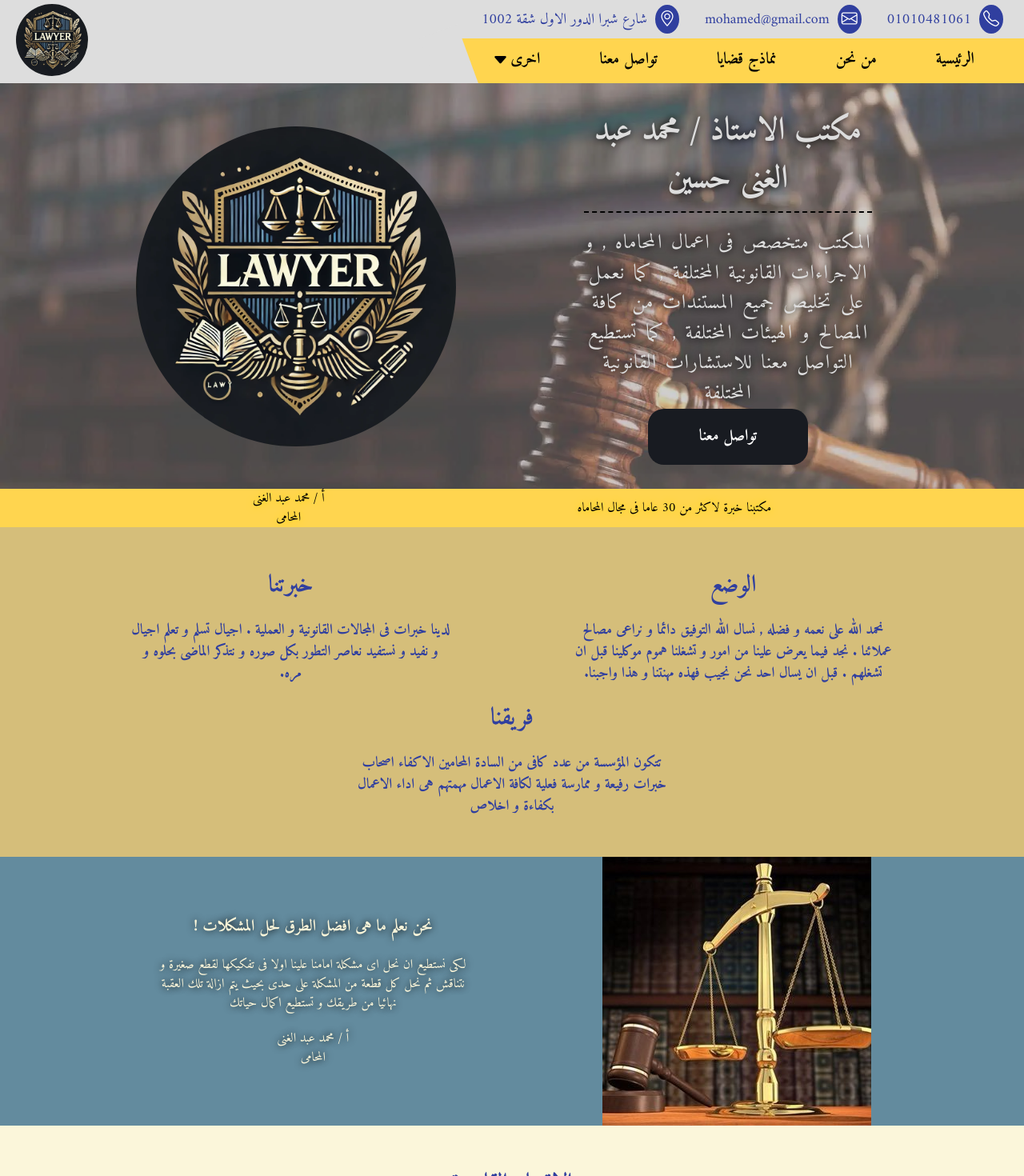
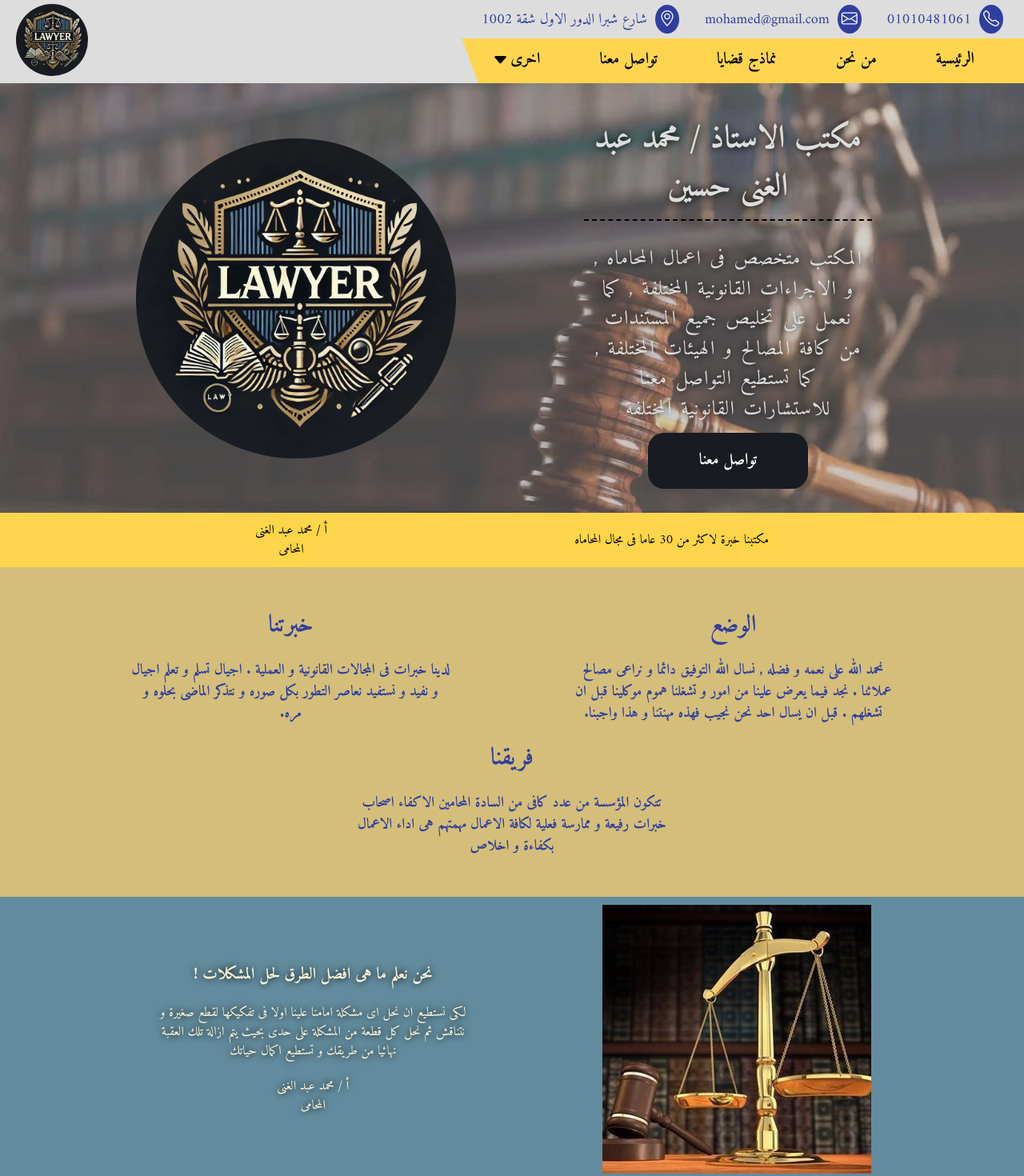
Before and after one commit to 3fhs/lawyer, a React (Create React App) app: page / in a window 1280 px wide. Shown: the top 1470 px of the page at 80% size. Built offline with nearby package versions, Linux system fonts and the light colour scheme.

Commit message:
fixed two

```diff
--- a/src/componentes/header/header.css
+++ b/src/componentes/header/header.css
@@ -40,13 +40,13 @@ section::after {
     font-size: 40px;
     font-weight: bold;
     margin-bottom: 20px;
-    padding-bottom: 10px;
+    padding: 10px;
     border-bottom: 2px dashed #000000;
     color: #dddddd;
     text-shadow: 0 0 10px #000000;
 }
 .section-office .info-office p {
-    padding: 0;
+    padding: 10px;
     font-size: 25px;
     color: #dddddd;
     letter-spacing: 1px;
@@ -77,6 +77,7 @@ section::after {
     align-items: center;
     justify-content: space-evenly;
     overflow: hidden;
+    padding: 10px;
 }
 .container .info .info-name {
     text-align: center;
--- a/src/componentes/information/infoSection.css
+++ b/src/componentes/information/infoSection.css
@@ -22,7 +22,7 @@
 }
 .section-help .whose-help {
     background: var(--fifth-color);
-    padding: 0 30px;
+    padding: 10px 30px;
     display: flex;
     align-items: center;
     justify-content: space-evenly;
```
